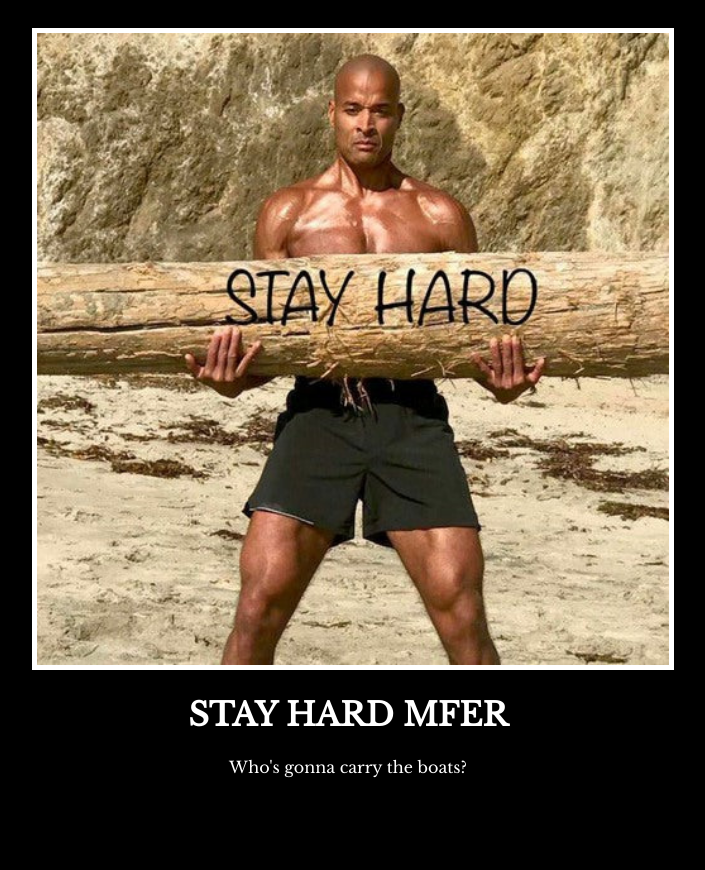
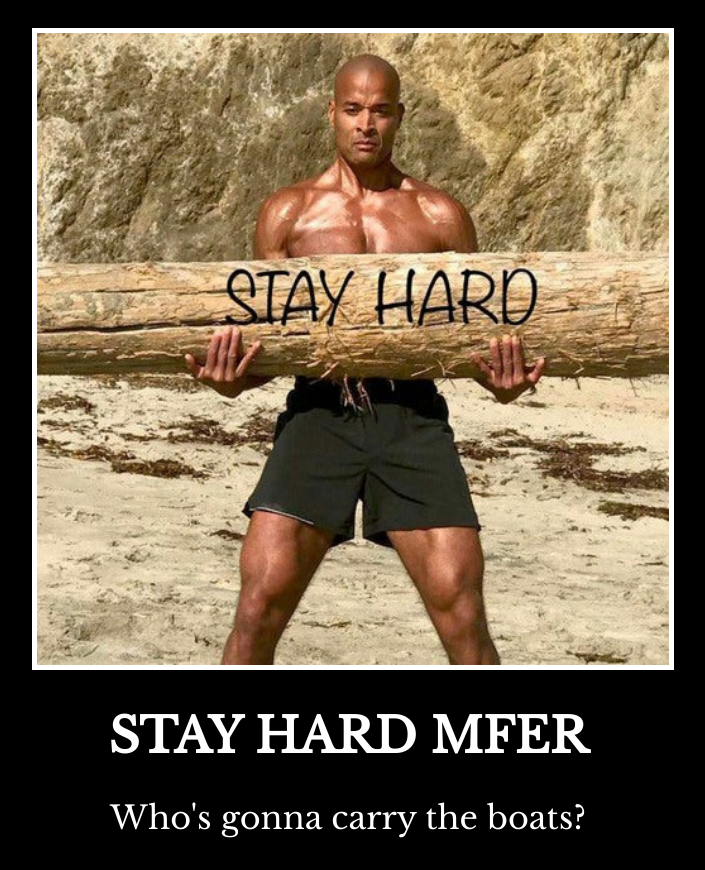
Before and after one commit to krnpride45/goggins, a plain HTML site: page index.html in a window 1280 px wide. Shown: the whole page, without its empty margins (292-997 px from the left). Before the commit the page ends 800 px from the top, so only its background shows below. Drawn offline with nearby package versions, Linux system fonts and the light colour scheme.

Commit message:
Add files via upload

```diff
--- a/style.css
+++ b/style.css
@@ -3,10 +3,12 @@ h1{
     color: white;
     background-color: black;
     text-transform: capitalize;
+    font-size: 3rem;
 }
 p{
     font-family: 'Libre Baskerville', serif;
     color: white;
+    font-size: 2em;
 }
 #first{
     background-color: black;
```
